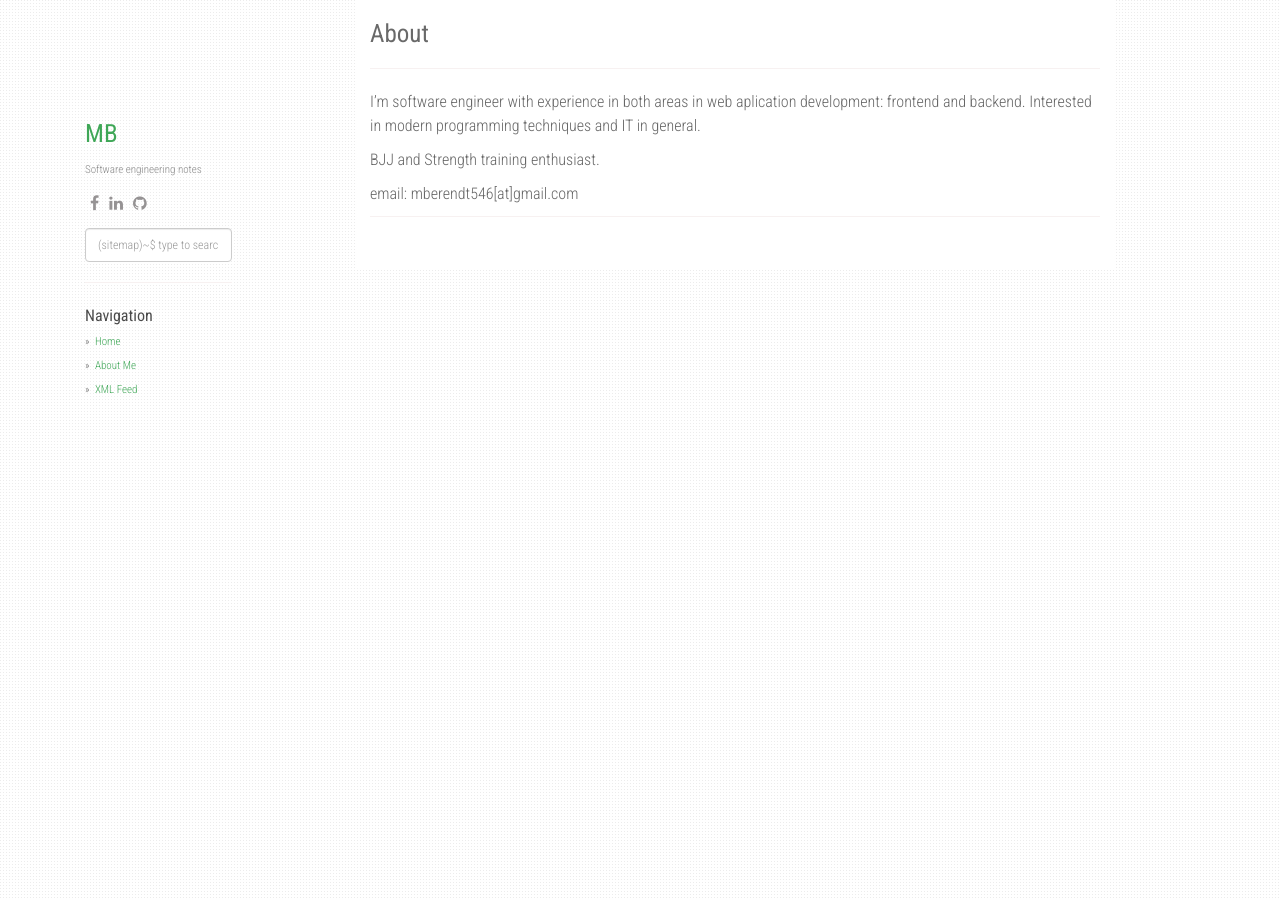
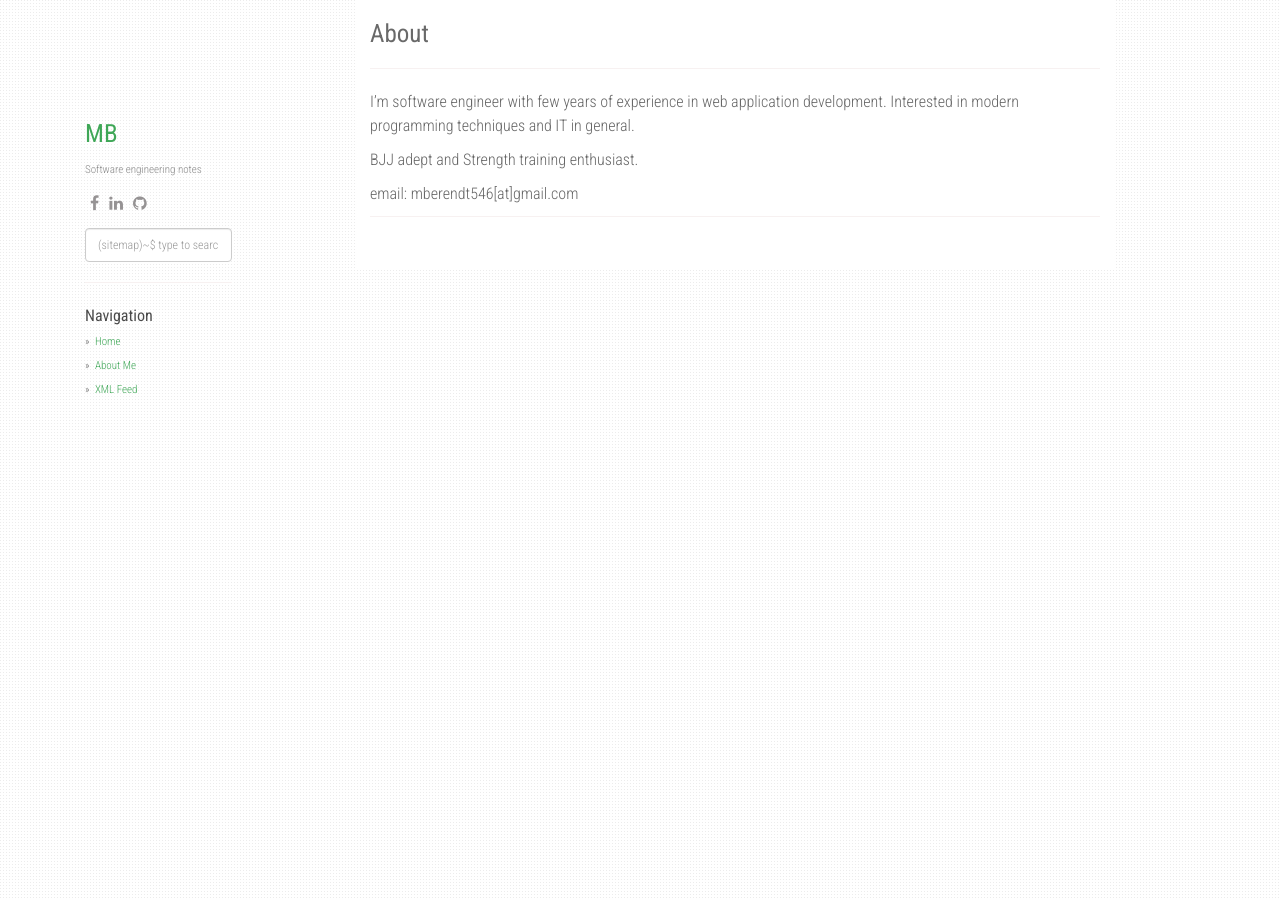
Before and after one commit to mbero/mbero.github.io, a Jekyll site: the page built from about.md, in a window 1280 px wide. Built offline with Jekyll 4.4.1, drawn with Linux system fonts in a browser that asks for light colours; nearby versions of some CDN libraries.

Commit message:
*.ico file changes

```diff
--- a/about.md
+++ b/about.md
@@ -4,9 +4,9 @@ title: About
 permalink: /about/
 ---
 
-I'm software engineer with experience in both areas in web aplication development: frontend and backend.
+I'm software engineer with few years of experience in web application development.
 Interested in modern programming techniques and IT in general.
 
-BJJ and Strength training enthusiast.
+BJJ adept and Strength training enthusiast.
 
 email: mberendt546[at]gmail.com
```
Also changed, not shown: static/img/favicon.ico, static/img/mbicon.PNG (added), 1 other file.
